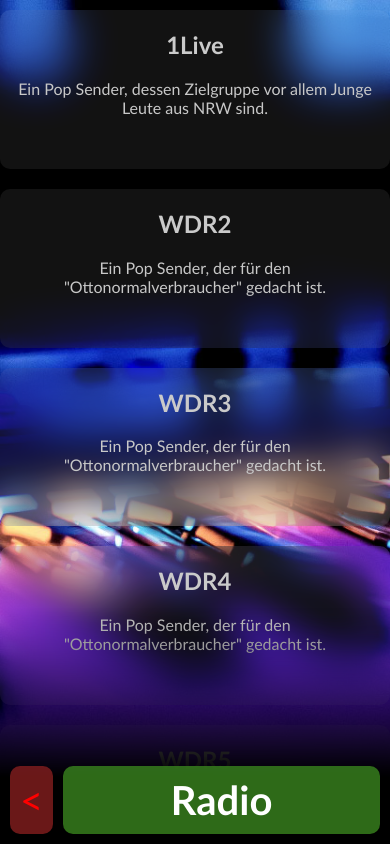
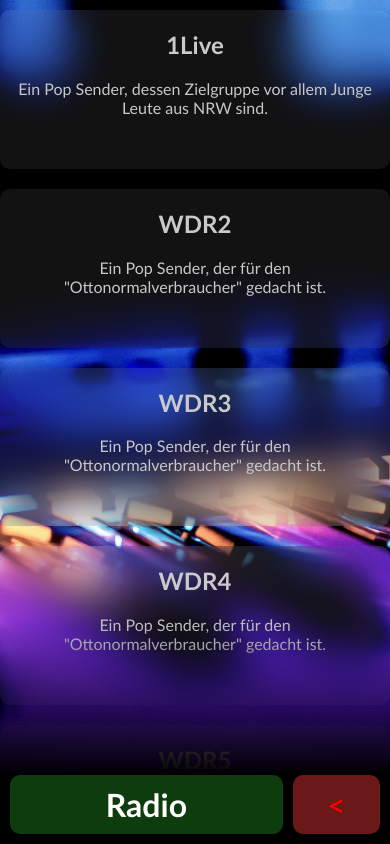
Before and after one commit to Luckyapps/Musik, a plain HTML site: page radio/index.html in a window 390 px wide. Shown: the top 844 px of the page. Drawn offline with Linux system fonts and the light colour scheme; a script that the page names is missing.

Commit message:
Update radio.css

```diff
--- a/stylesheets/radio.css
+++ b/stylesheets/radio.css
@@ -85,12 +85,17 @@
         bottom:0;
         padding-top: 148px;
         background-image: linear-gradient(to top, black 67px, transparent);
+        flex-direction: row-reverse;
     }
     .title h1{
-        background-color: #4fb52a96;
+        background-color: /*#4fb52a96 #1c6a19*/#1c6a1991;
+        font-size: 2em;
     }
     .title a{
         background-color: #b52a2a96;
+        font-size: 2em;
+        width: 3em;
+        margin: 10px 10px 10px 0;
     }
     .radio_content{
         top:0;
```
